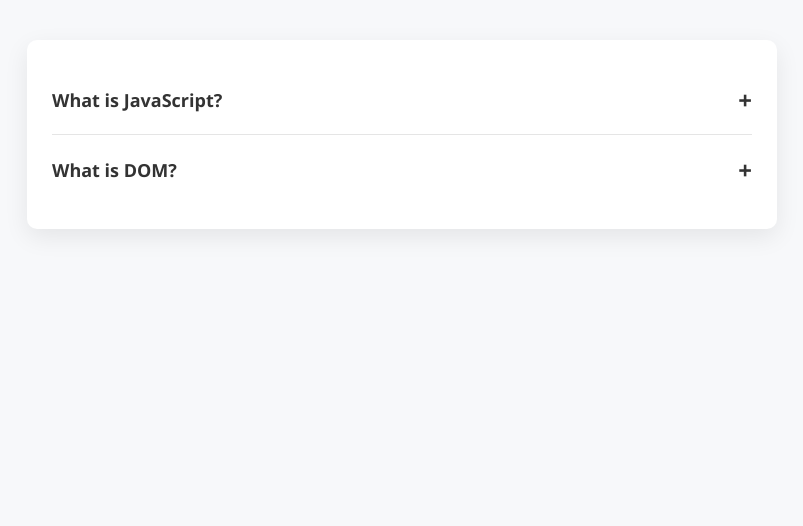
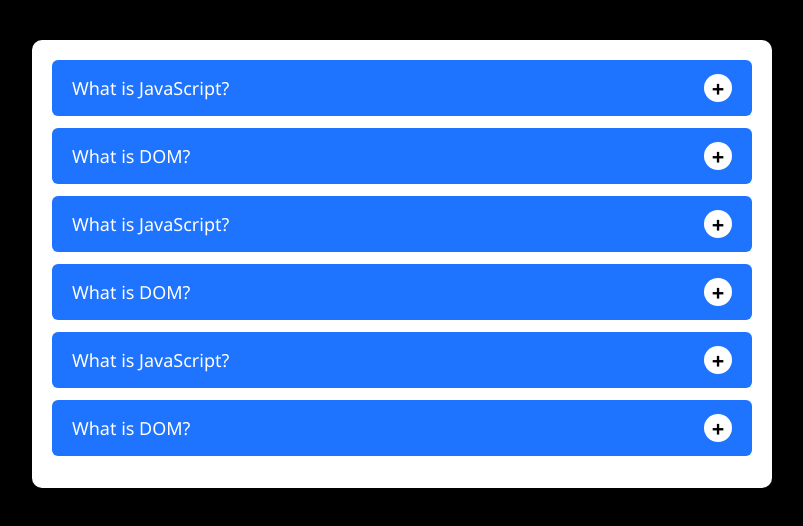
Before and after one commit to AnkanWork1/Week2, a plain HTML site: page DAY 3/js-dom-practice/index.html in a window 1280 px wide. Shown: the whole page, without its empty margins (238-1041 px from the left). Drawn offline with Linux system fonts and the light colour scheme.

Commit message:
changes the css and added the o/p

```diff
--- a/DAY 3/js-dom-practice/index.html
+++ b/DAY 3/js-dom-practice/index.html
@@ -28,6 +28,44 @@
         DOM stands for Document Object Model — it lets JS interact with HTML.
       </div>
     </div>
+    <div class="faq-item">
+      <div class="faq-question">
+        <span>What is JavaScript?</span>
+        <span class="faq-toggle">+</span>
+      </div>
+      <div class="faq-answer">
+        JavaScript is a programming language used to build interactive websites.
+      </div>
+    </div>
+
+    <div class="faq-item">
+      <div class="faq-question">
+        <span>What is DOM?</span>
+        <span class="faq-toggle">+</span>
+      </div>
+      <div class="faq-answer">
+        DOM stands for Document Object Model — it lets JS interact with HTML.
+      </div>
+    </div>
+    <div class="faq-item">
+      <div class="faq-question">
+        <span>What is JavaScript?</span>
+        <span class="faq-toggle">+</span>
+      </div>
+      <div class="faq-answer">
+        JavaScript is a programming language used to build interactive websites.
+      </div>
+    </div>
+
+    <div class="faq-item">
+      <div class="faq-question">
+        <span>What is DOM?</span>
+        <span class="faq-toggle">+</span>
+      </div>
+      <div class="faq-answer">
+        DOM stands for Document Object Model — it lets JS interact with HTML.
+      </div>
+    </div>
 
   </div>
 
--- a/DAY 3/js-dom-practice/style.css
+++ b/DAY 3/js-dom-practice/style.css
@@ -1,30 +1,28 @@
 /* ---------- Global Styles ---------- */
 body {
   font-family: "Segoe UI", Arial, sans-serif;
-  background: #f7f8fa;
   padding: 40px;
   margin: 0;
-  color: #222;
+  background-color: black;
+  display: flex;
+  justify-content: center;
 }
 
 /* ---------- FAQ Container ---------- */
 .faq-container {
-  max-width: 700px;
-  margin: auto;
-  background: #fff;
+  width: 700px;
+  background: white;
   border-radius: 10px;
-  padding: 25px;
-  box-shadow: 0px 8px 25px rgba(0,0,0,0.08);
+  padding: 20px;
 }
 
 /* ---------- FAQ Item ---------- */
 .faq-item {
-  border-bottom: 1px solid #e5e5e5;
-  padding: 18px 0;
-}
-
-.faq-item:last-child {
-  border-bottom: none;
+  background: #1e73ff;
+  border-radius: 6px;
+  margin-bottom: 12px;
+  overflow: hidden;
+  transition: 0.3s ease;
 }
 
 /* ---------- FAQ Question ---------- */
@@ -32,45 +30,36 @@
   display: flex;
   justify-content: space-between;
   align-items: center;
+  color: white;
+  font-size: 18px;
+  padding: 14px 20px;
   cursor: pointer;
-  font-size: 18px;
-  font-weight: 600;
-  color: #333;
-  transition: color 0.2s ease;
 }
 
-.faq-question:hover {
-  color: #0078ff;
-}
-
-/* ---------- Toggle Icon ---------- */
+/* ---------- Toggle Icon ( + / - ) ---------- */
 .faq-toggle {
-  font-size: 24px;
+  background: white;
+  color: black;
+  width: 28px;
+  height: 28px;
+  border-radius: 50%;
+  display: flex;
+  justify-content: center;
+  align-items: center;
+  font-size: 22px;
   font-weight: bold;
-  transition: transform 0.2s ease;
-}
-
-/* Rotate icon when open */
-.faq-toggle.open {
-  transform: rotate(45deg);
 }
 
 /* ---------- Answer Section ---------- */
 .faq-answer {
+  background: white;
+  padding: 16px 20px;
+  font-size: 16px;
+  color: black;
+  line-height: 1.6;
   display: none;
-  padding-top: 12px;
-  font-size: 16px;
-  color: #555;
-  line-height: 1.5;
-  animation: fadeIn 0.25s ease;
 }
 
 .faq-answer.show {
   display: block;
 }
-
-/* ---------- Fade Animation ---------- */
-@keyframes fadeIn {
-  from { opacity: 0; transform: translateY(-5px); }
-  to { opacity: 1; transform: translateY(0); }
-}
```
Also changed, not shown: DAY 3/js-dom-practice/output.png (added).
